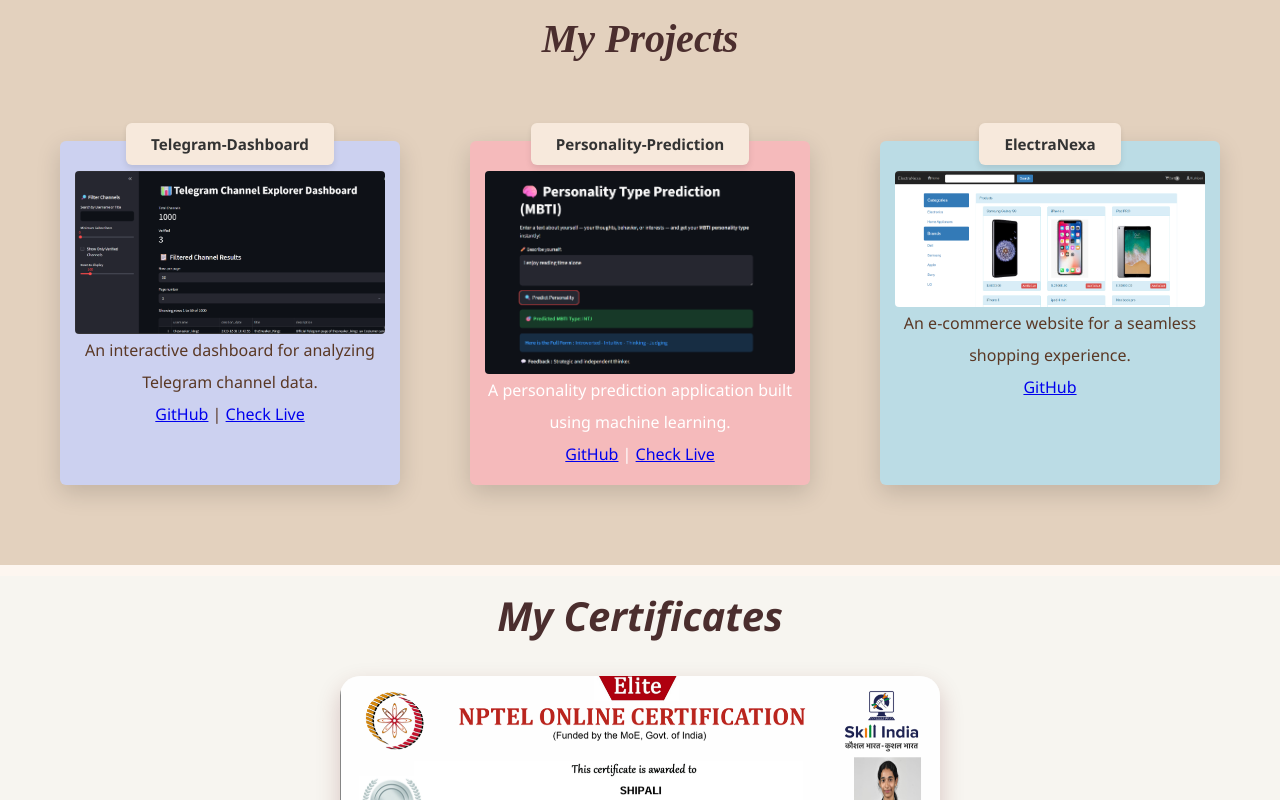
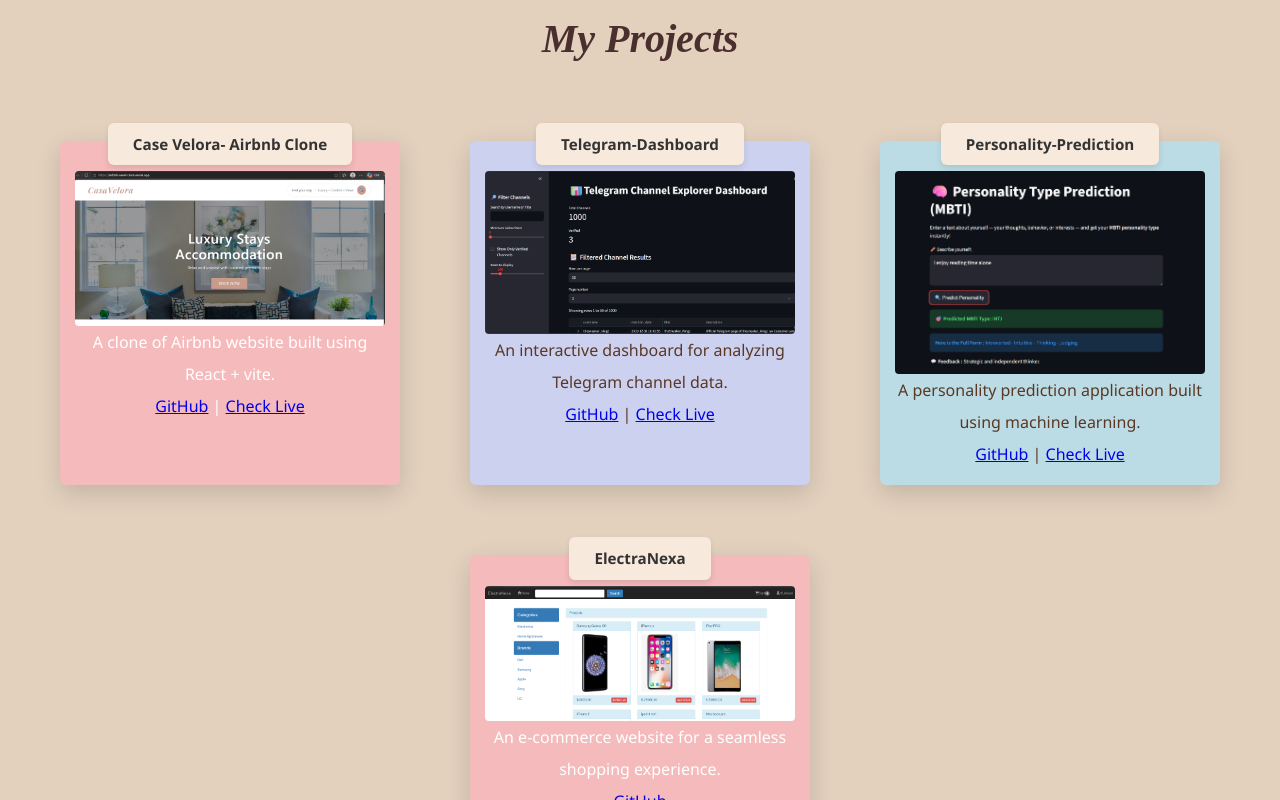
Before and after one commit to shipalibhandary/My-Portfolio, a React (Vite) app in the folder shipali-portfolio-react/: page / in a window 1280 px wide. Shown: the part 1960-2760 px from the top of the page. Built offline with nearby package versions, Linux system fonts and the light colour scheme.

Commit message:
Add 1 project - Airbnb

```diff
--- a/shipali-portfolio-react/src/components/Projects.jsx
+++ b/shipali-portfolio-react/src/components/Projects.jsx
@@ -2,6 +2,14 @@
 
 function Projects() {
   const projects = [
+    {
+      title:'Case Velora- Airbnb Clone',
+      image:'/images/project-screenshots/Airbnb.png',
+      description:'A clone of Airbnb website built using React + vite.',
+      github:'https://github.com/shipalibhandary/Airbnb/tree/main/airbnb',
+      live :'https://airbnb-seven-bice.vercel.app/',
+      colorClass:'dark'
+    },
     {
       title: 'Telegram-Dashboard',
       image: '/images/project-screenshots/telegram.png',
@@ -17,7 +25,7 @@
       description: 'A personality prediction application built using machine learning.',
       github: 'https://github.com/shipalibhandary/Personality-Prediction',
       live: 'https://shipalibhandary-personalitypred-app-szsxhl.streamlit.app/',
-      colorClass: 'dark'
+      colorClass: 'brown'
     },
 
     {
@@ -26,7 +34,7 @@
       description: 'An e-commerce website for a seamless shopping experience.',
       github: 'https://github.com/shipalibhandary/ElectraNexa',
       live: '',
-      colorClass: 'brown'
+      colorClass: 'dark'
     }
   ];
 
```
Also changed, not shown: shipali-portfolio-react/public/images/project-screenshots/Airbnb.png (added).
